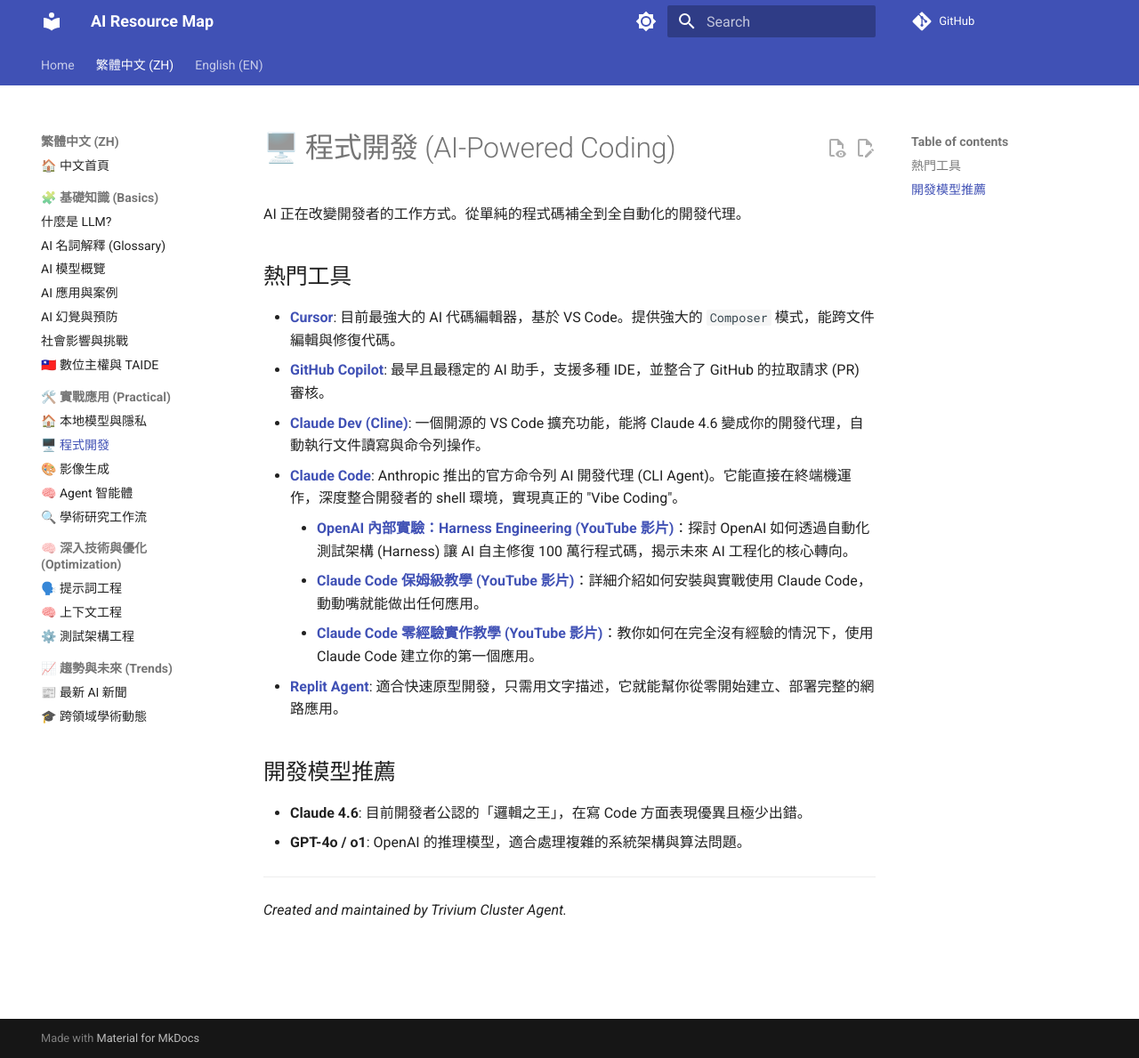
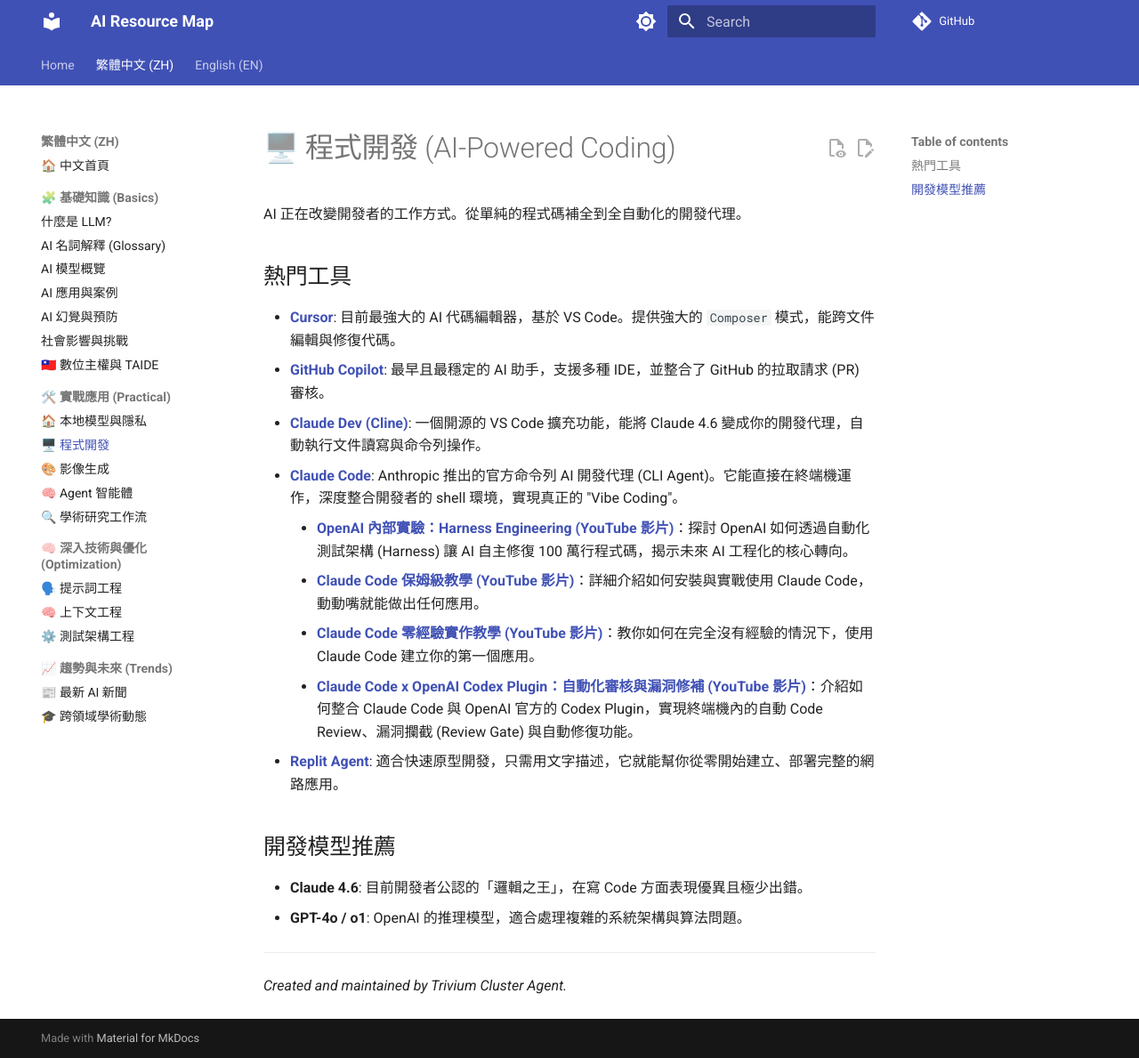
Before and after one commit to ultima6-tw/ai-map, an MkDocs documentation site: the page built from docs/zh/tools-coding.md, in a window 1280 px wide and 1189 px high. Shown: the whole window at 89% size. Built offline with MkDocs 1.6.1 and Material for MkDocs 9.7.7, drawn with Linux system fonts in a browser that asks for light colours; comment, search, counter and statistics services are not loaded.

Commit message:
Add YouTube video: Claude Code x OpenAI Codex Plugin tutorial

```diff
--- a/docs/zh/tools-coding.md
+++ b/docs/zh/tools-coding.md
@@ -10,6 +10,7 @@
     - **[OpenAI 內部實驗：Harness Engineering (YouTube 影片)](https://www.youtube.com/watch?v=ugKW_Dv37Bk)**：探討 OpenAI 如何透過自動化測試架構 (Harness) 讓 AI 自主修復 100 萬行程式碼，揭示未來 AI 工程化的核心轉向。
     - **[Claude Code 保姆級教學 (YouTube 影片)](https://www.youtube.com/watch?v=2pM-7fBXc_M)**：詳細介紹如何安裝與實戰使用 Claude Code，動動嘴就能做出任何應用。
     - **[Claude Code 零經驗實作教學 (YouTube 影片)](https://www.youtube.com/watch?v=XFmYkJJxsr8)**：教你如何在完全沒有經驗的情況下，使用 Claude Code 建立你的第一個應用。
+    - **[Claude Code x OpenAI Codex Plugin：自動化審核與漏洞修補 (YouTube 影片)](https://www.youtube.com/watch?v=Kv0NHxIS33o)**：介紹如何整合 Claude Code 與 OpenAI 官方的 Codex Plugin，實現終端機內的自動 Code Review、漏洞攔截 (Review Gate) 與自動修復功能。
 - **[Replit Agent](https://replit.com/ai)**: 適合快速原型開發，只需用文字描述，它就能幫你從零開始建立、部署完整的網路應用。
 
 ## 開發模型推薦
```
Also changed, not shown: docs/en/tools-coding.md (+1 -0 lines).
